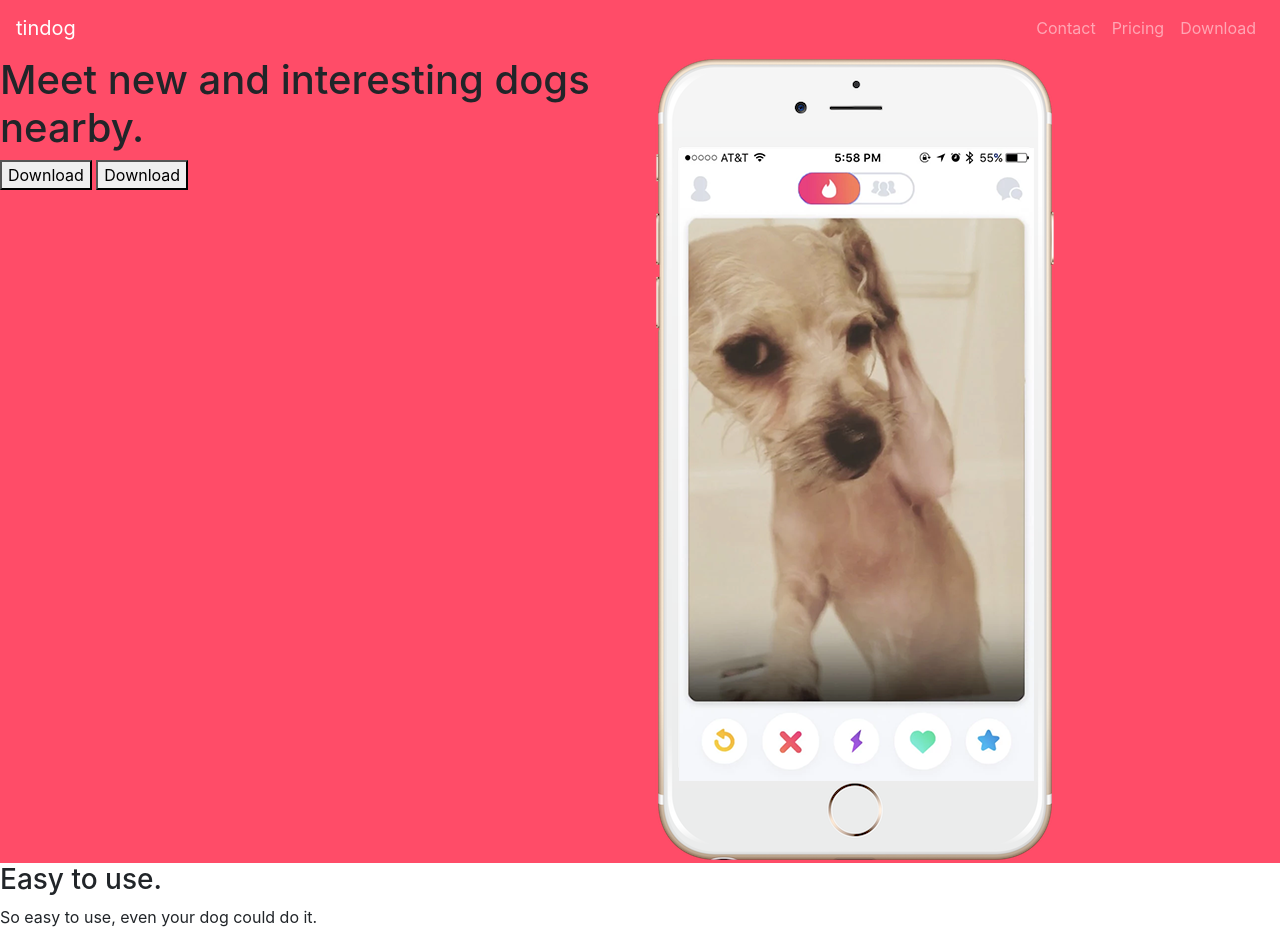
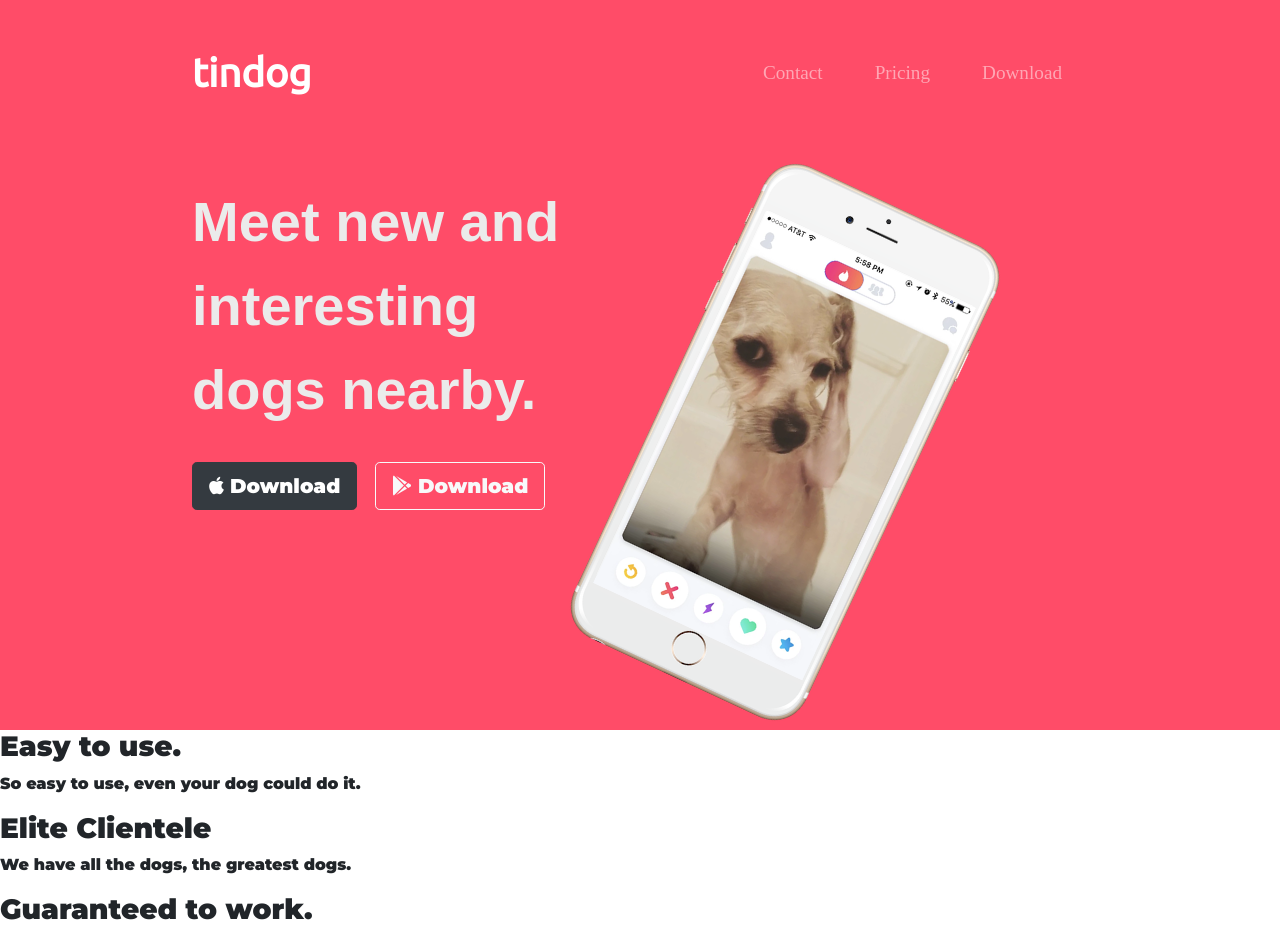
Before and after one commit to robertomorais10/tindog, a plain HTML site: page index.html in a window 1280 px wide. Shown: the top 932 px of the page. Drawn offline with nearby package versions, Linux system fonts and the light colour scheme.

Commit message:
Add files via upload

```diff
--- a/css/styles.css
+++ b/css/styles.css
@@ -1,3 +1,55 @@
 #title{
   background-color: #ff4C68
 }
+
+.container-fluid{
+  padding: 3% 15% 2%;
+
+}
+
+
+h1{
+  font-family: 'Montserrat-Black', sans-serif;
+  font-weight: 900;
+  font-size:3.5rem;
+  line-height:1.5;
+  color: #ebebeb;;
+}
+
+body{
+  font-family: "Montserrat";
+}
+
+/* Navigation Bar */
+
+.navbar{
+  padding: 0 0 4.5rem;
+}
+
+.navbar-brand{
+  font-family: "Ubuntu";
+  font-size: 2.5rem;
+  font-weight:bold;
+}
+
+.nav-item{
+  padding:0 18px;
+}
+
+.nav-link{
+  font-size:1.2rem;
+  font-family: "Montserrat-Light";
+}
+
+/* Download Buttons */
+
+.download-button{
+  margin: 5% 3% 5% 0;
+}
+
+/* Title Image */
+
+.title-image{
+  transform: rotate(25deg); /* Equal to rotateZ(45deg) */
+  width:60%;
+}
--- a/index.html
+++ b/index.html
@@ -4,8 +4,17 @@
 <head>
   <meta charset="utf-8">
   <title>TinDog</title>
+  <!-- Google Fonts -->
+  <link href="https://fonts.googleapis.com/css?family=Montserrat:900|Ubuntu&display=swap" rel="stylesheet">
+
+  <!-- CSS Stylesheets -->
+  <link rel="stylesheet" href="https://stackpath.bootstrapcdn.com/bootstrap/4.4.1/css/bootstrap.min.css" integrity="sha384-Vkoo8x4CGsO3+Hhxv8T/Q5PaXtkKtu6ug5TOeNV6gBiFeWPGFN9MuhOf23Q9Ifjh" crossorigin="anonymous">
   <link rel="stylesheet" href="css/styles.css">
-  <link rel="stylesheet" href="https://stackpath.bootstrapcdn.com/bootstrap/4.4.1/css/bootstrap.min.css" integrity="sha384-Vkoo8x4CGsO3+Hhxv8T/Q5PaXtkKtu6ug5TOeNV6gBiFeWPGFN9MuhOf23Q9Ifjh" crossorigin="anonymous">
+
+  <!-- Font Awesome -->
+  <script src="https://kit.fontawesome.com/594601aea7.js" crossorigin="anonymous"></script>
+
+  <!-- Bootstrap Scripts -->
   <script src="https://code.jquery.com/jquery-3.4.1.slim.min.js" integrity="sha384-J6qa4849blE2+poT4WnyKhv5vZF5SrPo0iEjwBvKU7imGFAV0wwj1yYfoRSJoZ+n" crossorigin="anonymous"></script>
   <script src="https://cdn.jsdelivr.net/npm/popper.js@1.16.0/dist/umd/popper.min.js" integrity="sha384-Q6E9RHvbIyZFJoft+2mJbHaEWldlvI9IOYy5n3zV9zzTtmI3UksdQRVvoxMfooAo" crossorigin="anonymous"></script>
   <script src="https://stackpath.bootstrapcdn.com/bootstrap/4.4.1/js/bootstrap.min.js" integrity="sha384-wfSDF2E50Y2D1uUdj0O3uMBJnjuUD4Ih7YwaYd1iqfktj0Uod8GCExl3Og8ifwB6" crossorigin="anonymous"></script>
@@ -14,6 +23,7 @@
 <body>
 
   <section id="title">
+    <div class="container-fluid">
 
     <!-- Nav Bar -->
     <nav class="navbar navbar-expand-lg navbar-dark">
@@ -40,14 +50,15 @@
 
     <!-- Title -->
     <div class="row">
-        <div class="col-lg-6" id="top-text">
+        <div class="col-lg-6">
           <h1>Meet new and interesting dogs nearby.</h1>
-          <button type="button">Download</button>
-          <button type="button">Download</button>
+          <button type="button" class="btn btn-lg btn-dark download-button"><i class="fab fa-apple"></i> Download</button>
+          <button type="button" class="btn btn-lg btn-outline-light download-button"><i class="fab fa-google-play"></i> Download</button>
         </div>
         <div class="col-lg-6">
-          <img src="images/iphone6.png" alt="iphone-mockup">
+          <img src="images/iphone6.png" class="title-image" alt="iphone-mockup">
         </div>
+    </div>
     </div>
   </section>
 
@@ -86,7 +97,7 @@
   <!-- Press -->
 
   <section id="press">
-    <img src="images/techcrunch.png" alt="tc-logo">
+    <img src="images/TechCrunch.png" alt="tc-logo">
     <img src="images/tnw.png" alt="tnw-logo">
     <img src="images/bizinsider.png" alt="biz-insider-logo">
     <img src="images/mashable.png" alt="mashable-logo">
```
